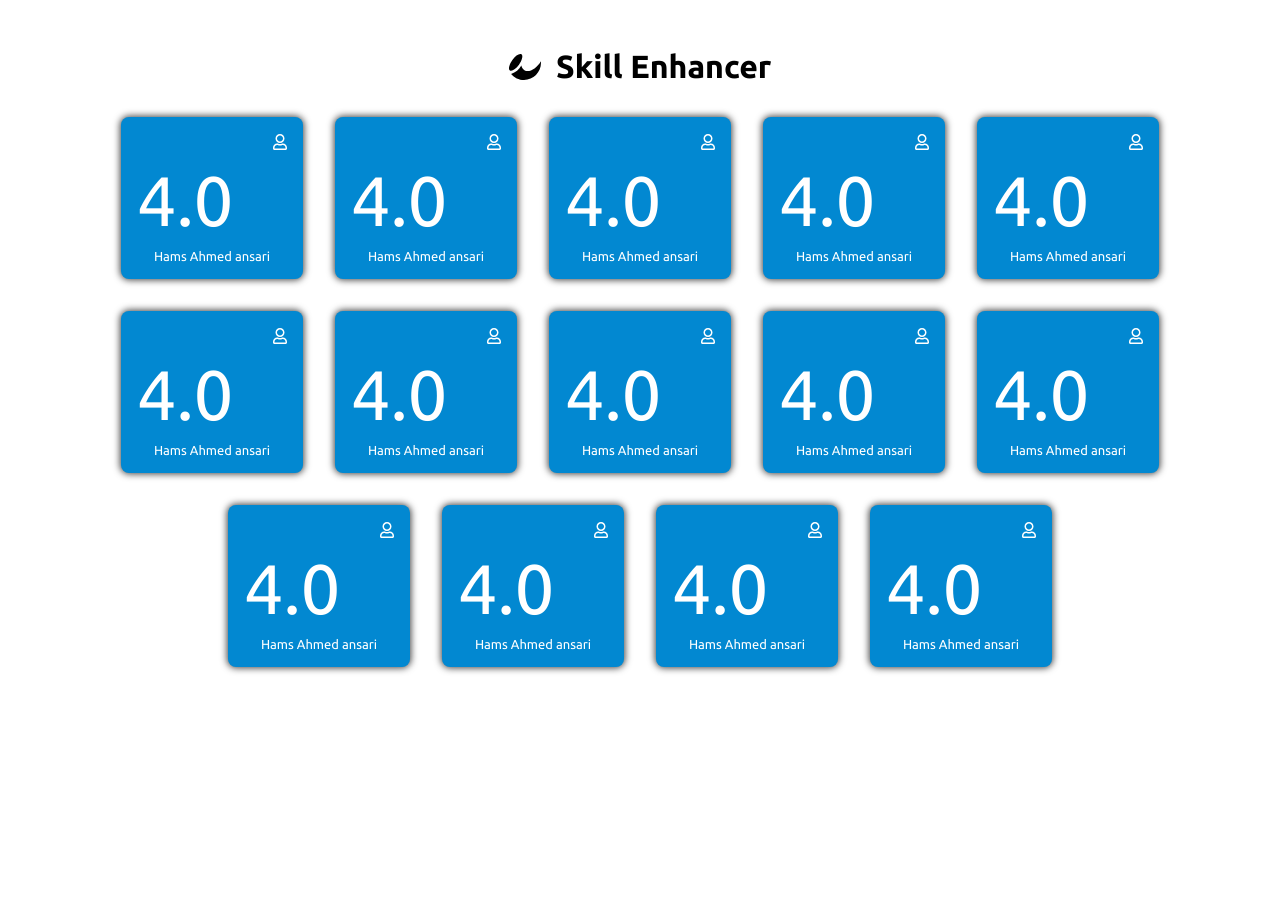
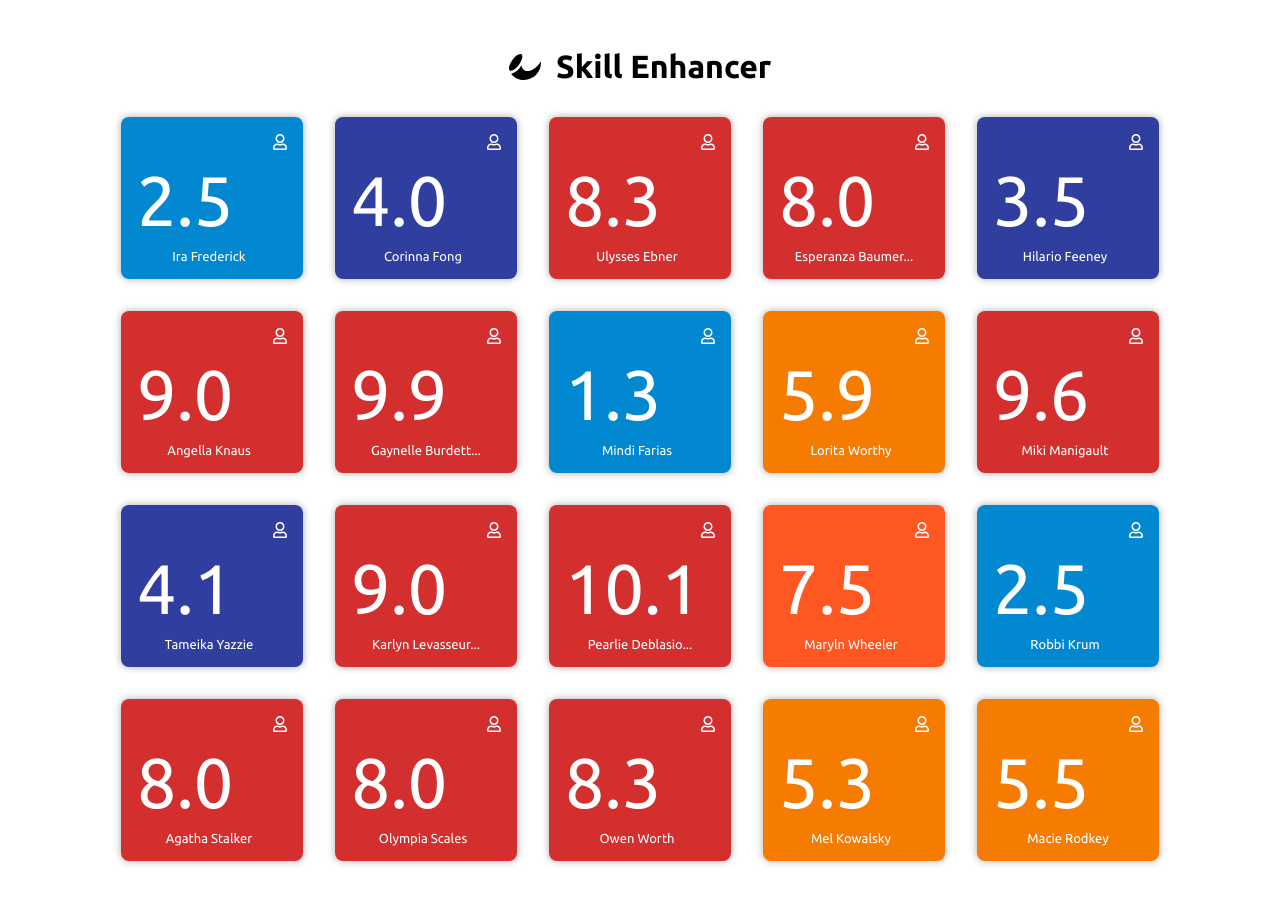
Before and after one commit to hamsahmedansari/React-Simple-Quiz, a React (Create React App) app: page / in a window 1280 px wide. Shown: the top 904 px of the page. Before the commit the page ends 800 px from the top, so only its background shows below. Built offline with nearby package versions, Linux system fonts and the light colour scheme.

Commit message:
UPDATE: :construction: Profile Tile props

```diff
--- a/src/component/common/profileTile/index.jsx
+++ b/src/component/common/profileTile/index.jsx
@@ -1,17 +1,40 @@
 import React from "react";
 import "./style.scss";
 
-const ProfileTile = () => {
+const ProfileTile = props => {
+  const { username, rating } = props;
   return (
-    <div className=" flex-align-item-space-between flex-column flex-container flex-justify-space-between flex-wrap profileTile">
+    <div
+      className={`flex-align-item-space-between flex-column flex-container flex-justify-space-between flex-wrap profileTile
+    ${
+      rating
+        ? rating >= 3
+          ? rating >= 5
+            ? rating >= 7
+              ? rating >= 8
+                ? "color-9"
+                : "color-8"
+              : "color-7"
+            : "color-5"
+          : "color-3"
+        : "color-1"
+    }
+    `}
+    >
       <div className="item w-100 text-right">
         <i className="far fa-user" />
       </div>
       <div className="item">
-        <h1>4.0</h1>
+        <h1>{rating}</h1>
       </div>
       <div className="item w-100">
-        <p className="text-center">Hams Ahmed ansari</p>
+        <p className="text-center">
+          {username.length > 16
+            ? String(username)
+                .slice(0, 16)
+                .concat("...")
+            : username}
+        </p>
       </div>
     </div>
   );
--- a/src/component/common/profileTile/style.scss
+++ b/src/component/common/profileTile/style.scss
@@ -3,7 +3,7 @@
   margin: 1em;
   color: #fff;
   padding: 1em;
-  box-shadow: 0 0 7px 1px #444;
+  box-shadow: 0 0 7px 1px #bdbdbd;
   border-radius: 8px;
   width: 150px;
   height: 130px;
@@ -23,4 +23,22 @@
       margin: 5px 0;
     }
   }
+  &.color-1 {
+    background: #00bcd4;
+  }
+  &.color-3 {
+    background: #0288d1;
+  }
+  &.color-5 {
+    background: #303f9f;
+  }
+  &.color-7 {
+    background: #f57c00;
+  }
+  &.color-8 {
+    background: #ff5722;
+  }
+  &.color-9 {
+    background: #d32f2f;
+  }
 }
--- a/src/component/login/index.jsx
+++ b/src/component/login/index.jsx
@@ -8,6 +8,36 @@ class Login extends Component {
     this.state = {};
   }
   render() {
+    const TempProfileTile = [];
+    const name = [
+      "Ira Frederick  ",
+      "Corinna Fong  ",
+      "Ulysses Ebner  ",
+      "Esperanza Baumer  ",
+      "Hilario Feeney  ",
+      "Angella Knaus  ",
+      "Gaynelle Burdett  ",
+      "Mindi Farias  ",
+      "Lorita Worthy  ",
+      "Miki Manigault  ",
+      "Tameika Yazzie  ",
+      "Karlyn Levasseur  ",
+      "Pearlie Deblasio  ",
+      "Maryln Wheeler  ",
+      "Robbi Krum  ",
+      "Agatha Stalker  ",
+      "Olympia Scales  ",
+      "Owen Worth  ",
+      "Mel Kowalsky  ",
+      "Macie Rodkey"
+    ];
+    for (let i = 0; i < 20; i++) {
+      const random = (Math.random() * (10 - 1 + 1) + 1).toFixed(1);
+      TempProfileTile.push({
+        username: name[i],
+        rating: random
+      });
+    }
     return (
       <div className="login">
         <div className="flex-container flex-column flex-align-item-center flex-justify-start">
@@ -18,20 +48,13 @@ class Login extends Component {
             </h1>
           </div>
           <div className="flex-align-item-center flex-container flex-justify-center flex-row item w-100 flex-wrap">
-            <ProfileTile />
-            <ProfileTile />
-            <ProfileTile />
-            <ProfileTile />
-            <ProfileTile />
-            <ProfileTile />
-            <ProfileTile />
-            <ProfileTile />
-            <ProfileTile />
-            <ProfileTile />
-            <ProfileTile />
-            <ProfileTile />
-            <ProfileTile />
-            <ProfileTile />
+            {TempProfileTile.map((profile, i) => (
+              <ProfileTile
+                rating={profile.rating}
+                username={profile.username}
+                key={i}
+              />
+            ))}
           </div>
         </div>
       </div>
```
